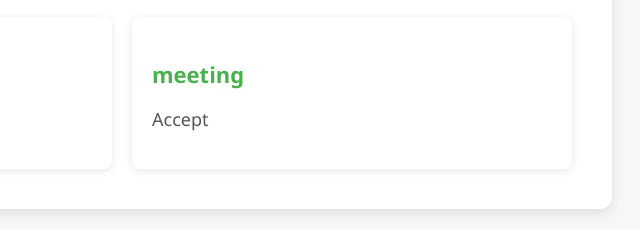
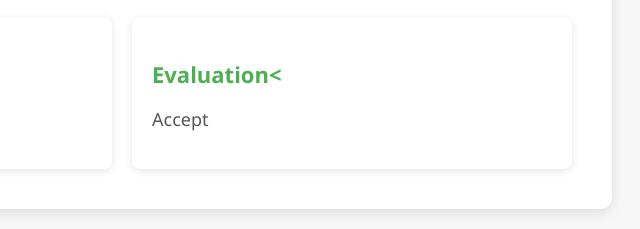
Before and after one commit to bebo-waleid/abd_hosny, a plain HTML site: page index.html in a window 1280 px wide. Shown: the part 241-470 px from the top of the page, 518-1158 px from the left. Drawn offline with Linux system fonts and the light colour scheme.

Commit message:
Update index.html

```diff
--- a/index.html
+++ b/index.html
@@ -87,7 +87,7 @@
             <p>100</p>
         </div>
         <div class="info-box">
-            <h3>meeting</h3>
+            <h3>Evaluation<</h3>
             <p>Accept</p>
         </div>
     </div>
```
